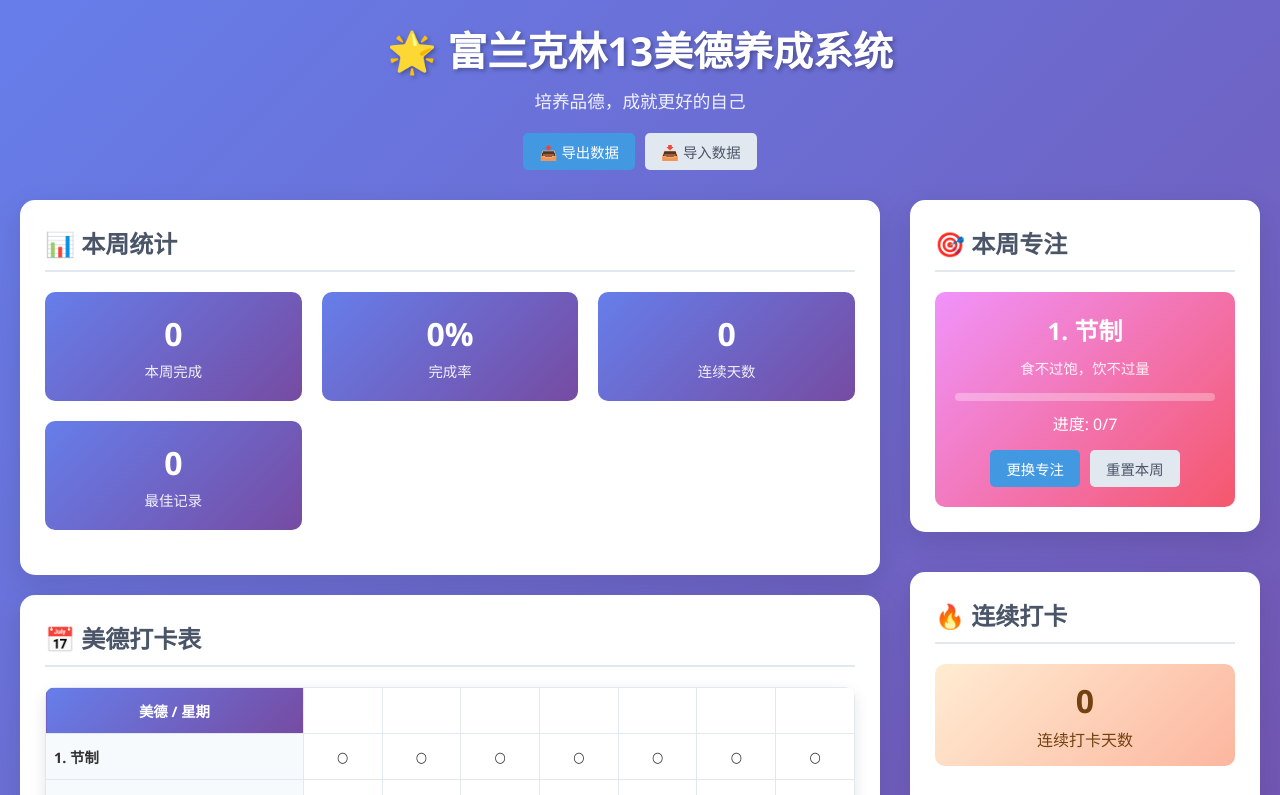
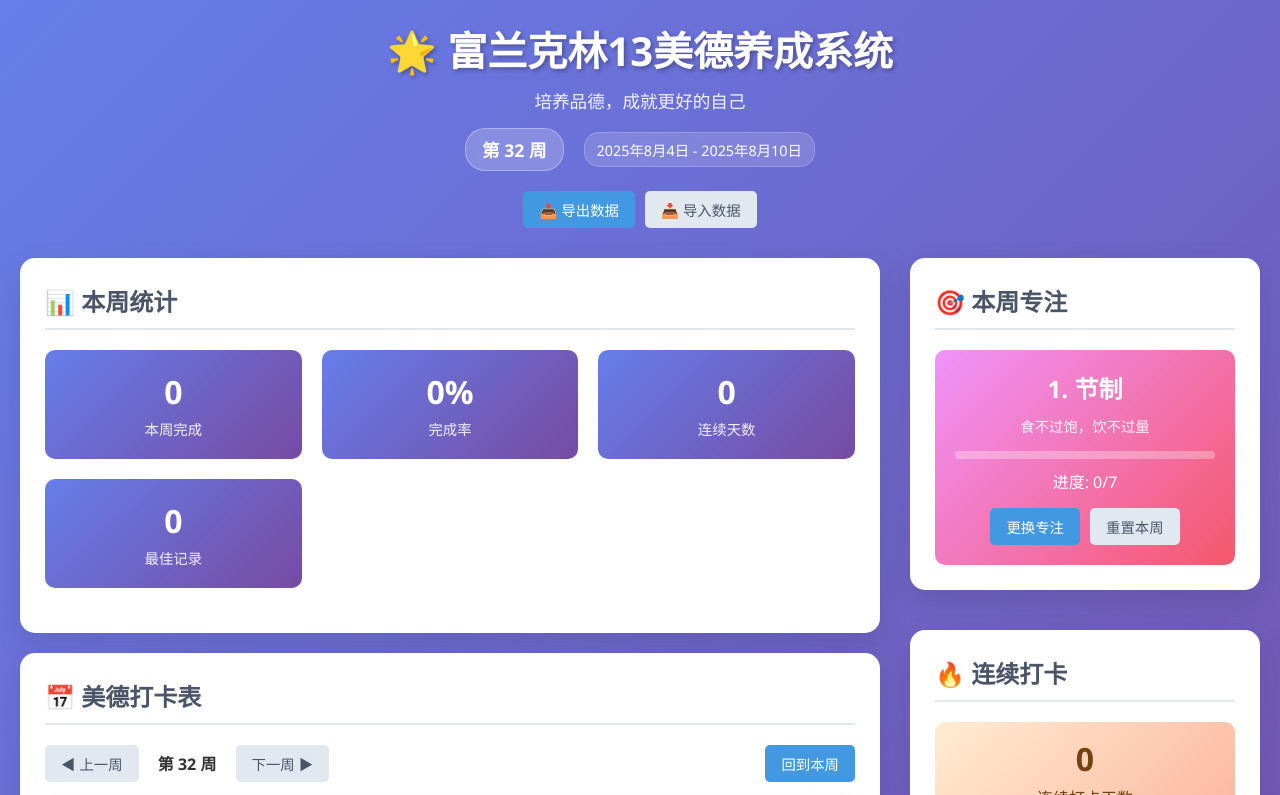
Before and after one commit to BananaSlayer97/beautiful13, a plain HTML site: page index.html in a window 1280 px wide. Shown: the top 795 px of the page. Drawn offline with Linux system fonts and the light colour scheme.

Commit message:
增加周信息

```diff
--- a/app.js
+++ b/app.js
@@ -135,6 +135,7 @@
 // 全局变量
 let currentFocus = 0; // 当前专注的美德索引
 let currentWeek = getCurrentWeek();
+let displayWeek = currentWeek; // 当前显示的周数
 let streakData = { current: 0, best: 0, lastDate: null };
 
 // 获取当前周数
@@ -143,6 +144,37 @@
   const start = new Date(now.getFullYear(), 0, 1);
   const days = Math.floor((now - start) / (24 * 60 * 60 * 1000));
   return Math.ceil((days + start.getDay() + 1) / 7);
+}
+
+// 获取本周的日期范围
+function getWeekDateRange() {
+  const now = new Date();
+  const currentDay = now.getDay(); // 0是周日，1是周一
+  const mondayOffset = currentDay === 0 ? 6 : currentDay - 1; // 调整为周一开始
+
+  const monday = new Date(now);
+  monday.setDate(now.getDate() - mondayOffset);
+
+  const sunday = new Date(monday);
+  sunday.setDate(monday.getDate() + 6);
+
+  return {
+    monday: monday,
+    sunday: sunday
+  };
+}
+
+// 格式化日期
+function formatDate(date) {
+  return `${date.getFullYear()}年${date.getMonth() + 1}月${date.getDate()}日`;
+}
+
+// 更新周数显示
+function updateWeekDisplay() {
+  const weekRange = getWeekDateRange();
+  document.getElementById("currentWeekDisplay").textContent = currentWeek;
+  document.getElementById("dateRangeDisplay").textContent =
+    `${formatDate(weekRange.monday)} - ${formatDate(weekRange.sunday)}`;
 }
 
 // 获取当前是周几（0-6，0是周日）
@@ -187,7 +219,7 @@
 
   // 存储数据
   const data = JSON.parse(localStorage.getItem("virtueData") || "{}");
-  const key = `${currentWeek}-${rowIndex}-${day}`;
+  const key = `${displayWeek}-${rowIndex}-${day}`;
   data[key] = !isChecked;
   localStorage.setItem("virtueData", JSON.stringify(data));
 
@@ -203,10 +235,10 @@
   let totalChecked = 0;
   let totalPossible = 0;
 
-  // 计算本周数据
+  // 计算当前显示周的数据
   virtues.forEach((virtue, rowIndex) => {
     for (let day = 0; day < 7; day++) {
-      const key = `${currentWeek}-${rowIndex}-${day}`;
+      const key = `${displayWeek}-${rowIndex}-${day}`;
       if (data[key]) {
         totalChecked++;
       }
@@ -230,7 +262,7 @@
     let checkedDays = 0;
 
     for (let day = 0; day < 7; day++) {
-      const key = `${currentWeek}-${currentFocus}-${day}`;
+      const key = `${displayWeek}-${currentFocus}-${day}`;
       if (data[key]) {
         checkedDays++;
       }
@@ -319,7 +351,7 @@
 
     // 删除本周数据
     Object.keys(data).forEach(key => {
-      if (key.startsWith(currentWeek + "-")) {
+      if (key.startsWith(displayWeek + "-")) {
         delete data[key];
       }
     });
@@ -331,6 +363,30 @@
     updateStats();
     updateFocusProgress();
   }
+}
+
+// 上一周
+function previousWeek() {
+  displayWeek--;
+  loadData();
+  updateStats();
+  updateFocusProgress();
+}
+
+// 下一周
+function nextWeek() {
+  displayWeek++;
+  loadData();
+  updateStats();
+  updateFocusProgress();
+}
+
+// 回到本周
+function goToCurrentWeek() {
+  displayWeek = currentWeek;
+  loadData();
+  updateStats();
+  updateFocusProgress();
 }
 
 // 显示美德详情
@@ -418,13 +474,16 @@
     if (cell.textContent === "○" && cell.cellIndex > 0) {
       const rowIndex = cell.parentNode.rowIndex;
       const day = cell.cellIndex - 1;
-      const key = `${currentWeek}-${rowIndex}-${day}`;
+      const key = `${displayWeek}-${rowIndex}-${day}`;
       if (data[key]) {
         cell.textContent = "✓";
         cell.classList.add("checked");
       }
     }
   });
+
+  // 更新表格周数显示
+  document.getElementById("tableWeekDisplay").textContent = displayWeek;
 }
 
 // 加载设置
@@ -532,6 +591,7 @@
   loadData();
   updateStats();
   updateFocusProgress();
+  updateWeekDisplay();
   loadNotes();
 
   // 添加导出导入按钮到页面
--- a/index.html
+++ b/index.html
@@ -35,6 +35,34 @@
     .header p {
       font-size: 1.1rem;
       opacity: 0.9;
+    }
+
+    .week-info {
+      margin-top: 15px;
+      display: flex;
+      justify-content: center;
+      align-items: center;
+      gap: 20px;
+      flex-wrap: wrap;
+    }
+
+    .week-badge {
+      background: rgba(255,255,255,0.2);
+      padding: 8px 16px;
+      border-radius: 20px;
+      font-weight: bold;
+      font-size: 1.1rem;
+      backdrop-filter: blur(10px);
+      border: 1px solid rgba(255,255,255,0.3);
+    }
+
+    .date-info {
+      background: rgba(255,255,255,0.15);
+      padding: 6px 12px;
+      border-radius: 15px;
+      font-size: 0.9rem;
+      backdrop-filter: blur(10px);
+      border: 1px solid rgba(255,255,255,0.2);
     }
 
     .main-content {
@@ -354,6 +382,10 @@
     <div class="header">
       <h1>🌟 富兰克林13美德养成系统</h1>
       <p>培养品德，成就更好的自己</p>
+      <div class="week-info">
+        <span class="week-badge">第 <span id="currentWeekDisplay">0</span> 周</span>
+        <span class="date-info" id="dateRangeDisplay">2024年1月1日 - 1月7日</span>
+      </div>
     </div>
 
     <div class="main-content">
@@ -382,6 +414,14 @@
 
               <div class="card">
         <h2>📅 美德打卡表</h2>
+        <div style="display: flex; justify-content: space-between; align-items: center; margin-bottom: 15px;">
+          <div class="week-navigation">
+            <button class="btn btn-secondary" onclick="previousWeek()">◀ 上一周</button>
+            <span style="margin: 0 15px; font-weight: bold;">第 <span id="tableWeekDisplay">0</span> 周</span>
+            <button class="btn btn-secondary" onclick="nextWeek()">下一周 ▶</button>
+          </div>
+          <button class="btn btn-primary" onclick="goToCurrentWeek()">回到本周</button>
+        </div>
         <div class="table-container">
           <table id="virtueTable">
             <thead>
```
Lines whose indentation alone changed are shown as unchanged.
